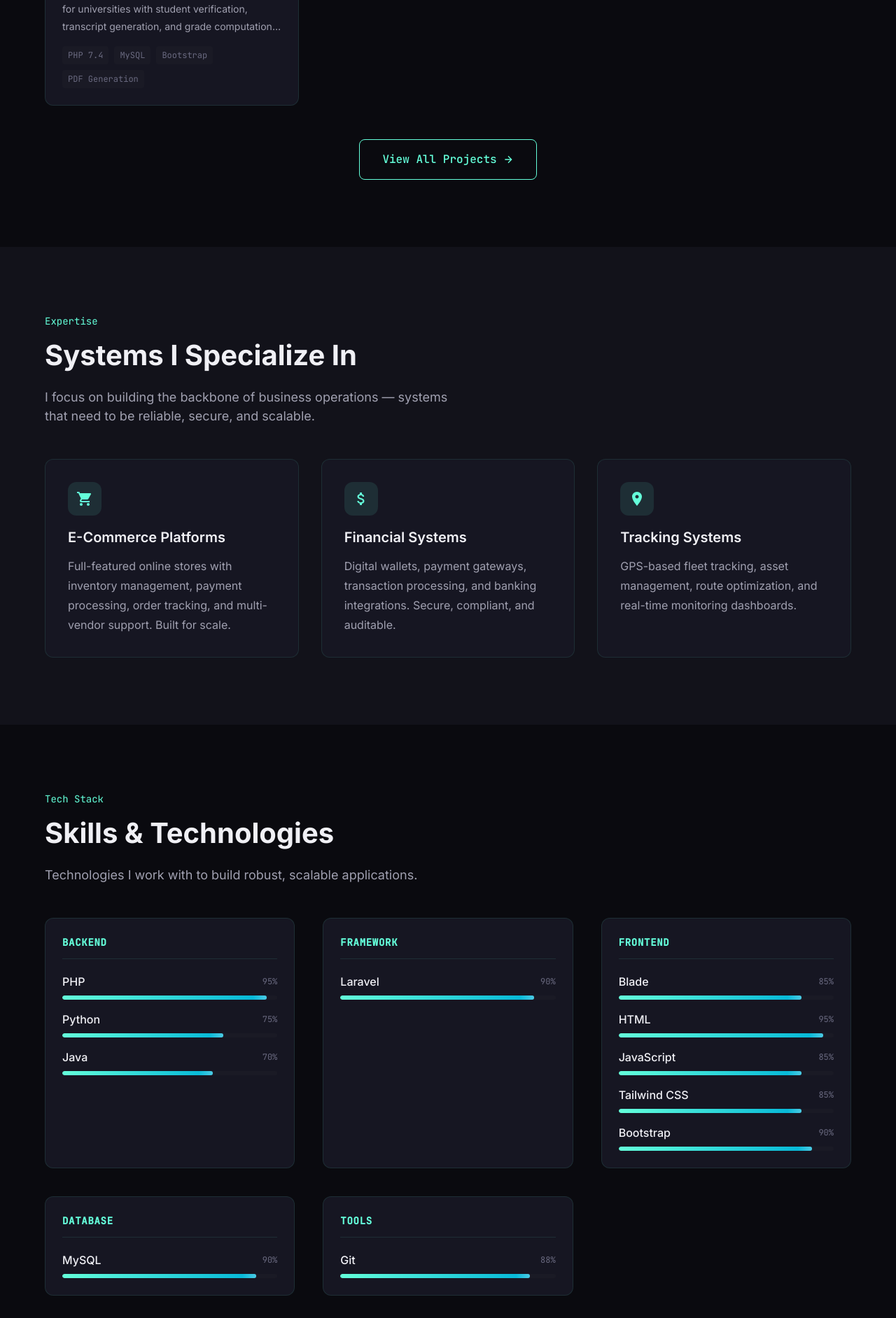
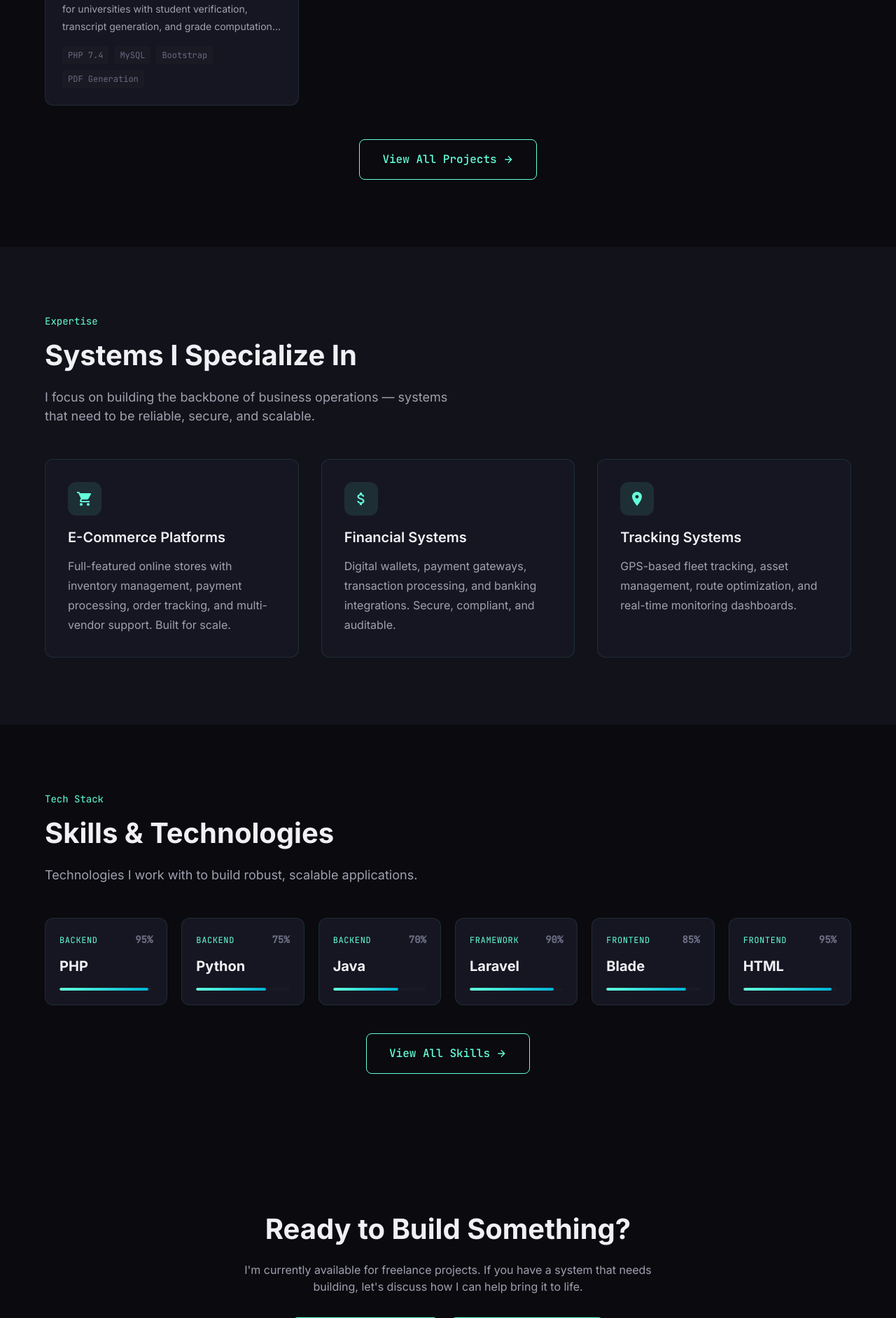
Before and after one commit to Stanley471/portfolio, a PHP site: page /portfolio/ in a window 1280 px wide. Shown: the part 2040-3924 px from the top of the page at 70% size. Run offline with PHP 8.4, Linux system fonts and the light colour scheme; data comes from the database, SQL or seed files in the repository; some libraries are stand-ins or nearby versions.

Commit message:
fied bugs

```diff
--- a/admin/project-form.php
+++ b/admin/project-form.php
@@ -3,6 +3,7 @@
  * Admin Project Form (Add/Edit)
  */
 
+require_once __DIR__ . '/../includes/helpers.php';
 require_once __DIR__ . '/../includes/models/Project.php';
 
 $pageTitle = 'Add Project';
--- a/assets/css/main.css
+++ b/assets/css/main.css
@@ -1374,103 +1374,129 @@ ul, ol {
 
 
 /* ============================================
-   SKILLS SECTION
+   SKILLS SECTION - CARDS
    ============================================ */
-.skills-container {
+.skills-cards-grid {
     display: grid;
-    grid-template-columns: 1fr;
-    gap: var(--space-10);
+    grid-template-columns: repeat(2, 1fr);
+    gap: var(--space-5);
 }
 
-@media (min-width: 768px) {
-    .skills-container {
-        grid-template-columns: repeat(2, 1fr);
+@media (min-width: 640px) {
+    .skills-cards-grid {
+        grid-template-columns: repeat(3, 1fr);
     }
 }
 
 @media (min-width: 1024px) {
-    .skills-container {
+    .skills-cards-grid {
+        grid-template-columns: repeat(6, 1fr);
+    }
+}
+
+.skill-card {
+    background: var(--color-bg-card);
+    border: 1px solid var(--color-border);
+    border-radius: var(--radius-lg);
+    padding: var(--space-5);
+    transition: all var(--transition-base);
+    position: relative;
+    overflow: hidden;
+}
+
+.skill-card::before {
+    content: '';
+    position: absolute;
+    top: 0;
+    left: 0;
+    right: 0;
+    height: 3px;
+    background: linear-gradient(90deg, var(--color-accent-primary), var(--color-accent-secondary));
+    transform: scaleX(0);
+    transition: transform var(--transition-base);
+}
+
+.skill-card:hover {
+    border-color: var(--color-border-hover);
+    transform: translateY(-4px);
+    box-shadow: var(--shadow-glow);
+}
+
+.skill-card:hover::before {
+    transform: scaleX(1);
+}
+
+.skill-card-header {
+    display: flex;
+    justify-content: space-between;
+    align-items: center;
+    margin-bottom: var(--space-3);
+}
+
+.skill-card-category {
+    font-family: var(--font-mono);
+    font-size: var(--font-size-xs);
+    color: var(--color-accent-primary);
+    text-transform: uppercase;
+    letter-spacing: 0.05em;
+}
+
+.skill-card-percent {
+    font-family: var(--font-mono);
+    font-size: var(--font-size-sm);
+    font-weight: var(--font-weight-semibold);
+    color: var(--color-text-muted);
+}
+
+.skill-card-name {
+    font-size: var(--font-size-xl);
+    font-weight: var(--font-weight-bold);
+    color: var(--color-text-primary);
+    margin-bottom: var(--space-4);
+}
+
+.skill-card-bar {
+    height: 4px;
+    background: var(--color-bg-tertiary);
+    border-radius: 2px;
+    overflow: hidden;
+}
+
+.skill-card-progress {
+    height: 100%;
+    background: linear-gradient(90deg, var(--color-accent-primary) 0%, var(--color-accent-secondary) 100%);
+    border-radius: 2px;
+    transition: width 1s ease;
+}
+
+/* Skills Page - Full List */
+.skills-page-grid {
+    display: grid;
+    grid-template-columns: repeat(2, 1fr);
+    gap: var(--space-5);
+}
+
+@media (min-width: 640px) {
+    .skills-page-grid {
         grid-template-columns: repeat(3, 1fr);
     }
 }
 
-.skills-category {
-    background: var(--color-bg-card);
-    border: 1px solid var(--color-border);
-    border-radius: var(--radius-lg);
-    padding: var(--space-6);
-    transition: all var(--transition-base);
+@media (min-width: 1024px) {
+    .skills-page-grid {
+        grid-template-columns: repeat(4, 1fr);
+    }
 }
 
-.skills-category:hover {
-    border-color: var(--color-border-hover);
-    transform: translateY(-2px);
+.skills-category-section {
+    margin-bottom: var(--space-12);
 }
 
-.skills-category-title {
+.skills-category-heading {
     font-family: var(--font-mono);
-    font-size: var(--font-size-sm);
-    font-weight: var(--font-weight-semibold);
+    font-size: var(--font-size-lg);
     color: var(--color-accent-primary);
-    text-transform: uppercase;
-    letter-spacing: 0.05em;
-    margin-bottom: var(--space-5);
+    margin-bottom: var(--space-6);
     padding-bottom: var(--space-3);
     border-bottom: 1px solid var(--color-border);
 }
-
-.skills-grid {
-    display: flex;
-    flex-direction: column;
-    gap: var(--space-4);
-}
-
-.skill-item {
-    display: flex;
-    flex-direction: column;
-    gap: var(--space-2);
-}
-
-.skill-info {
-    display: flex;
-    justify-content: space-between;
-    align-items: center;
-}
-
-.skill-name {
-    font-size: var(--font-size-base);
-    font-weight: var(--font-weight-medium);
-    color: var(--color-text-primary);
-}
-
-.skill-level {
-    font-family: var(--font-mono);
-    font-size: var(--font-size-xs);
-    color: var(--color-text-muted);
-}
-
-.skill-bar {
-    height: 6px;
-    background: var(--color-bg-tertiary);
-    border-radius: 3px;
-    overflow: hidden;
-}
-
-.skill-progress {
-    height: 100%;
-    background: linear-gradient(90deg, var(--color-accent-primary) 0%, var(--color-accent-secondary) 100%);
-    border-radius: 3px;
-    transition: width 1s ease;
-    position: relative;
-}
-
-.skill-progress::after {
-    content: '';
-    position: absolute;
-    top: 0;
-    right: 0;
-    bottom: 0;
-    width: 20px;
-    background: linear-gradient(90deg, transparent, rgba(255,255,255,0.3));
-    border-radius: 0 3px 3px 0;
-}
--- a/assets/js/main.js
+++ b/assets/js/main.js
@@ -143,29 +143,56 @@ function initRevealAnimations() {
  * Skills Animation - Animate skill bars when scrolled into view
  */
 function initSkillsAnimation() {
-    const skillBars = document.querySelectorAll('.skill-progress');
+    // Home page skill cards
+    const skillCards = document.querySelectorAll('.skill-card');
 
-    const skillsObserver = new IntersectionObserver((entries) => {
-        entries.forEach(entry => {
+    const cardsObserver = new IntersectionObserver((entries) => {
+        entries.forEach((entry, index) => {
             if (entry.isIntersecting) {
-                const bar = entry.target;
-                const width = bar.style.width;
+                const card = entry.target;
+                const progressBar = card.querySelector('.skill-card-progress');
 
-                // Reset width to 0 then animate to target
-                bar.style.width = '0%';
-                setTimeout(() => {
-                    bar.style.width = width;
-                }, 100);
+                if (progressBar) {
+                    const targetWidth = progressBar.dataset.width;
+                    // Staggered animation
+                    setTimeout(() => {
+                        progressBar.style.width = targetWidth + '%';
+                    }, index * 100);
+                }
 
-                skillsObserver.unobserve(bar);
+                cardsObserver.unobserve(card);
             }
         });
     }, {
-        threshold: 0.5
+        threshold: 0.2
     });
 
-    skillBars.forEach(bar => {
-        skillsObserver.observe(bar);
+    skillCards.forEach(card => {
+        cardsObserver.observe(card);
+    });
+
+    // Skills page skill cards (full list)
+    const skillsPageBars = document.querySelectorAll('.skill-card-progress[data-width]');
+
+    const pageObserver = new IntersectionObserver((entries) => {
+        entries.forEach((entry, index) => {
+            if (entry.isIntersecting) {
+                const bar = entry.target;
+                const targetWidth = bar.dataset.width;
+
+                setTimeout(() => {
+                    bar.style.width = targetWidth + '%';
+                }, (index % 4) * 100);
+
+                pageObserver.unobserve(bar);
+            }
+        });
+    }, {
+        threshold: 0.2
+    });
+
+    skillsPageBars.forEach(bar => {
+        pageObserver.observe(bar);
     });
 }
 
--- a/includes/footer.php
+++ b/includes/footer.php
@@ -20,6 +20,7 @@
                     <ul class="footer-list">
                         <li><a href="<?php echo SITE_URL; ?>/">Home</a></li>
                         <li><a href="<?php echo SITE_URL; ?>/pages/projects.php">Projects</a></li>
+                        <li><a href="<?php echo SITE_URL; ?>/pages/skills.php">Skills</a></li>
                         <li><a href="<?php echo SITE_URL; ?>/pages/contact.php">Contact</a></li>
                     </ul>
                 </div>
--- a/includes/header.php
+++ b/includes/header.php
@@ -91,8 +91,13 @@ $currentPage = basename($_SERVER['PHP_SELF'], '.php');
                     </a>
                 </li>
                 <li class="nav-item">
+                    <a href="<?php echo SITE_URL; ?>/pages/skills.php" class="nav-link <?php echo $currentPage === 'skills' ? 'active' : ''; ?>">
+                        <span class="nav-number">03</span> Skills
+                    </a>
+                </li>
+                <li class="nav-item">
                     <a href="<?php echo SITE_URL; ?>/pages/contact.php" class="nav-link <?php echo $currentPage === 'contact' ? 'active' : ''; ?>">
-                        <span class="nav-number">03</span> Contact
+                        <span class="nav-number">04</span> Contact
                     </a>
                 </li>
                 <li class="nav-item nav-item-highlight">
--- a/includes/helpers.php
+++ b/includes/helpers.php
@@ -258,6 +258,11 @@ function handleUpload(array $file, string $destination = UPLOAD_PATH): string|fa
         return false;
     }
 
+    // Create upload directory if it doesn't exist
+    if (!is_dir($destination)) {
+        mkdir($destination, 0755, true);
+    }
+
     $filename = generateUniqueFilename($file['name']);
     $filepath = $destination . $filename;
 
--- a/index.php
+++ b/index.php
@@ -286,25 +286,38 @@ include __DIR__ . '/includes/header.php';
             </p>
         </div>
 
-        <div class="skills-container">
-            <?php foreach ($skillsByCategory as $category => $skills): ?>
-                <div class="skills-category reveal">
-                    <h3 class="skills-category-title"><?php echo e($category); ?></h3>
-                    <div class="skills-grid">
-                        <?php foreach ($skills as $skill): ?>
-                            <div class="skill-item">
-                                <div class="skill-info">
-                                    <span class="skill-name"><?php echo e($skill['name']); ?></span>
-                                    <span class="skill-level"><?php echo $skill['proficiency']; ?>%</span>
-                                </div>
-                                <div class="skill-bar">
-                                    <div class="skill-progress" style="width: <?php echo $skill['proficiency']; ?>%"></div>
-                                </div>
-                            </div>
-                        <?php endforeach; ?>
+        <div class="skills-cards-grid">
+            <?php
+            $displayCount = 0;
+            $maxDisplay = 6;
+            foreach ($skillsByCategory as $category => $skills):
+                foreach ($skills as $skill):
+                    if ($displayCount >= $maxDisplay) break 2;
+                    $displayCount++;
+            ?>
+                <div class="skill-card reveal" style="transition-delay: <?php echo ($displayCount - 1) * 50; ?>ms">
+                    <div class="skill-card-header">
+                        <span class="skill-card-category"><?php echo e($category); ?></span>
+                        <span class="skill-card-percent"><?php echo $skill['proficiency']; ?>%</span>
+                    </div>
+                    <h3 class="skill-card-name"><?php echo e($skill['name']); ?></h3>
+                    <div class="skill-card-bar">
+                        <div class="skill-card-progress" style="width: 0%" data-width="<?php echo $skill['proficiency']; ?>"></div>
                     </div>
                 </div>
-            <?php endforeach; ?>
+            <?php
+                endforeach;
+            endforeach;
+            ?>
+        </div>
+
+        <div style="text-align: center; margin-top: var(--space-10);">
+            <a href="<?php echo SITE_URL; ?>/pages/skills.php" class="btn btn-secondary btn-lg">
+                View All Skills
+                <svg class="btn-icon" viewBox="0 0 24 24" fill="none" stroke="currentColor" stroke-width="2">
+                    <path d="M5 12h14M12 5l7 7-7 7"/>
+                </svg>
+            </a>
         </div>
     </div>
 </section>
```
Also changed, not shown: pages/skills.php (added, +62 -0 lines), assets/uploads/screenshot_2026-04-04_235208_439e101e4e275698.png (added).
